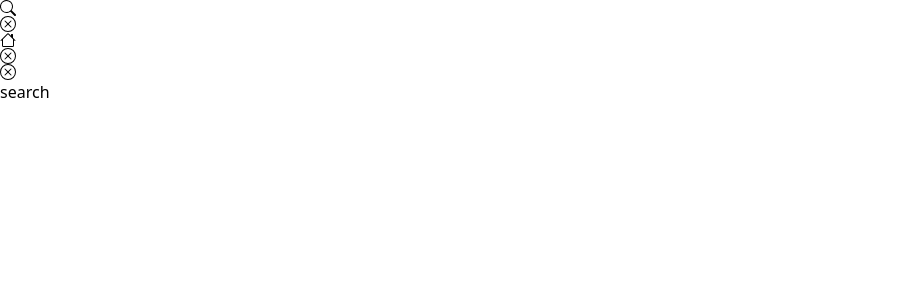
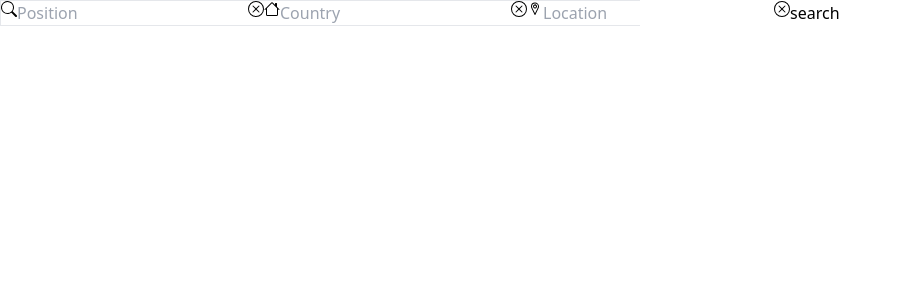
Before and after one commit to cleverAkanimoh/tailwind-learning-project, a React (Vite) app: page / in a window 1280 px wide. Shown: the top 300 px of the page, without its empty margins (0-902 px from the left). Built offline with nearby package versions, Linux system fonts and the light colour scheme.

Commit message:
modified SearchForm.jsx in Components

```diff
--- a/src/Components/SearchForm.jsx
+++ b/src/Components/SearchForm.jsx
@@ -1,21 +1,26 @@
-import { BsXCircle, BsSearch, BsHouse } from "react-icons/bs"
+import { BsXCircle, BsSearch, BsHouse } from "react-icons/bs";
+import { VscLocation } from "react-icons/vsc";
 
 export default function () {
 	return (
-		<article>
-			<form>
-				<div>
-					<BsSearch />
-					<BsXCircle />
+		<article className="w-1/2 border">
+			<form className="sm:flex">
+				<div className="flex">
+					<BsSearch className="" />
+					<input type="text" name="position" placeholder="Position" />
+					<BsXCircle className="cursor-pointer" />
 				</div>
 
-				<div>
-					<BsHouse />
-					<BsXCircle />
+				<div className="flex">
+					<BsHouse className="" />
+					<input type="text" name="country" placeholder="Country" />
+					<BsXCircle className="cursor-pointer" />
 				</div>
 
-				<div>
-					<BsXCircle />
+				<div className="flex">
+					<VscLocation className="" />
+					<input type="text" name="location" placeholder="Location" />
+					<BsXCircle className="cursor-pointer" />
 				</div>
 
 				<button>search</button>
```
